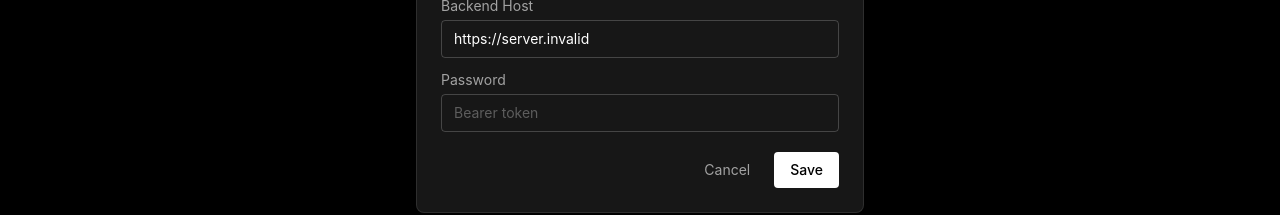
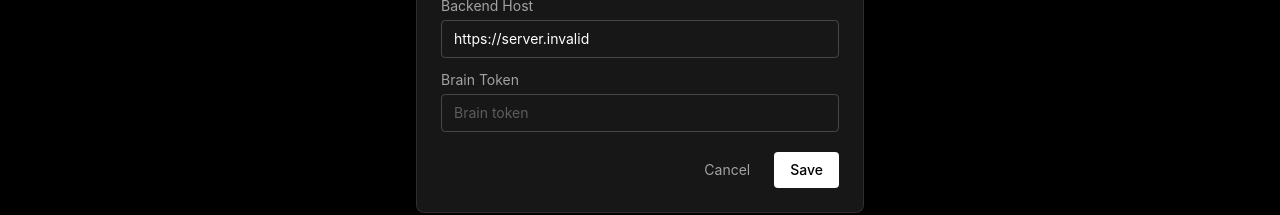
Before and after one commit to zpaceway/zpacecode-eyes, a React (Vite) app: page / in a window 1280 px wide. Both pictures are taken after a click on the button "Settings". Shown: the part 367-582 px from the top of the page. Built offline with nearby package versions, Linux system fonts and the light colour scheme; no server answers.

Commit message:
refactor settings: rename password to brainToken and update related references

```diff
--- a/src/App.tsx
+++ b/src/App.tsx
@@ -18,7 +18,7 @@ type Conversation = {
 type Settings = {
   host: string;
   protocol: string;
-  password: string;
+  brainToken: string;
 };
 
 const STORAGE_KEY = "eyes_conversations";
@@ -30,7 +30,7 @@ const defaultSettings: Settings = {
   protocol:
     import.meta.env.VITE_APP_BACKEND_PROTOCOL ||
     (window.location.protocol === "https:" ? "wss" : "ws"),
-  password: "",
+  brainToken: "",
 };
 
 const loadSettings = (): Settings => {
@@ -264,7 +264,7 @@ const App = () => {
         type: "agent_run",
         messages,
         conversation_id: activeId,
-        token: settingsRef.current.password || undefined,
+        token: settingsRef.current.brainToken || undefined,
       }),
     );
   };
@@ -302,6 +302,7 @@ const App = () => {
         >
           +
         </button>
+        <div className="flex-1" />
         <button
           onClick={() => {
             setDraftSettings(settings);
@@ -364,14 +365,16 @@ const App = () => {
               placeholder="e.g. localhost:8000"
               className="mb-3 w-full rounded border border-white/20 bg-transparent px-3 py-2 text-sm text-white outline-none placeholder:text-white/30 focus:border-white/40"
             />
-            <label className="mb-1 block text-sm text-white/60">Password</label>
+            <label className="mb-1 block text-sm text-white/60">
+              Brain Token
+            </label>
             <input
               type="password"
-              value={draftSettings.password}
+              value={draftSettings.brainToken}
               onChange={(e) =>
-                setDraftSettings((d) => ({ ...d, password: e.target.value }))
+                setDraftSettings((d) => ({ ...d, brainToken: e.target.value }))
               }
-              placeholder="Bearer token"
+              placeholder="Brain token"
               className="mb-5 w-full rounded border border-white/20 bg-transparent px-3 py-2 text-sm text-white outline-none placeholder:text-white/30 focus:border-white/40"
             />
             <div className="flex justify-end gap-2">
```
